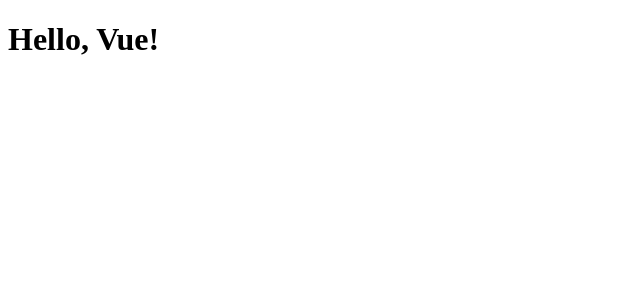
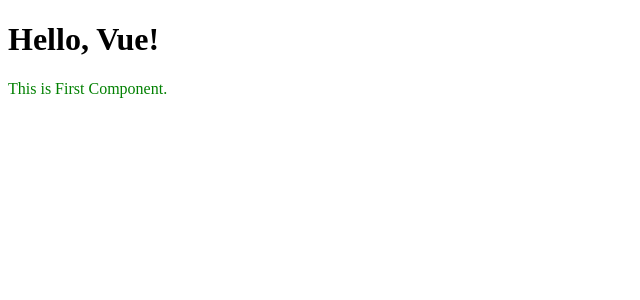
Before and after one commit to 1z-Labs/Vue_Hyunji, a Vue app: page / in a window 1280 px wide. Shown: the top 300 px of the page, without its empty margins (0-640 px from the left). Built offline with nearby package versions, Linux system fonts and the light colour scheme.

Commit message:
컴포넌트 생성 및 적용

```diff
--- a/src/App.vue
+++ b/src/App.vue
@@ -1,6 +1,9 @@
 <!--뷰 컴포넌트의 구조를 HTML 태그를 사용하여 구성-->
 <template>
   <h1>Hello, Vue!</h1>
+  <div>
+    <FirstComponent/>
+  </div>
 </template>
 
 <!--
@@ -8,9 +11,15 @@
   import를 사용하여 다른 모듈이나 라이브러리를 가져올 수 있음.
 -->
 <script>
+// 뷰 컴포넌트를 가져옴.
+import FirstComponent from '@/components/FirstComponent.vue'; // @는 절대경로 의미 / src 디렉토리를 가리킨다.
+
+// export default를 이용하여 뷰 컴포넌트 등록
 export default {
   name: 'App',
-  components: {}
+  components: {
+    FirstComponent
+  }
 }
 </script>
 
--- /dev/null
+++ b/src/components/FirstComponent.vue
@@ -0,0 +1,13 @@
+<template>
+<div id="content">This is First Component.</div>
+</template>
+
+<script>
+export default {}
+</script>
+
+<style>
+#content {
+    color: green;
+}
+</style>
```
